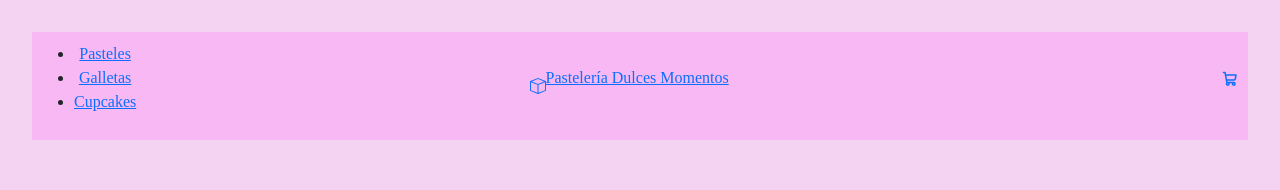
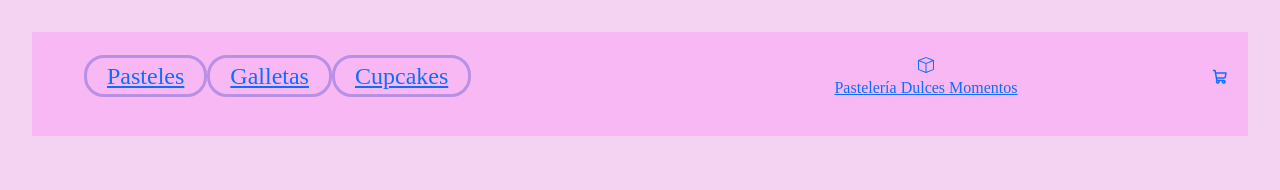
Before and after one commit to CatalinaVilches/ProyectoFinal-ReactJS, a React (Vite) app: page / in a window 1280 px wide. Shown: the top 190 px of the page. Built offline with nearby package versions, Linux system fonts and the light colour scheme; no server answers; the database is empty.

Commit message:
Update NavBar.css

```diff
--- a/src/components/NavBar/NavBar.css
+++ b/src/components/NavBar/NavBar.css
@@ -3,29 +3,28 @@
   display: flex;
   justify-content: space-between;
   align-items: center;
-  padding: 10px;
+  padding: 20px;
 }
-.brand{
-  display: flex;
-  align-items: center;
-  width: 25%;
-}
-.brand img{
-  width: 100px;
-  padding-right: 10px;
-  cursor: pointer;
-}
-.options{
+
+.categories{
   display: flex;
   list-style: none;
+  text-decoration: none;
   width: 50%;
-  justify-content: space-evenly;
 }
-.options a{
+.category{
   padding: 0 20px;
-  font-family: 'Razer Blackwidow', sans-serif;
-  font-size: x-large;
+  font-family: cursive ;
+  font-size:x-large;
+  text-decoration: none;
+  color: rgb(59, 5, 121);
+  border: 3px solid rgb(184, 145, 230);
+  border-radius: 20px;
+}
+
+.category:hover{
   cursor: pointer;
-  text-decoration: none;
-  color: rgb(0, 0, 0);
+  background-color: rgb(184, 145, 230);
+  border: 1px solid rgb(255, 168, 236);
+  color: rgb(245, 189, 217);
 }
```
